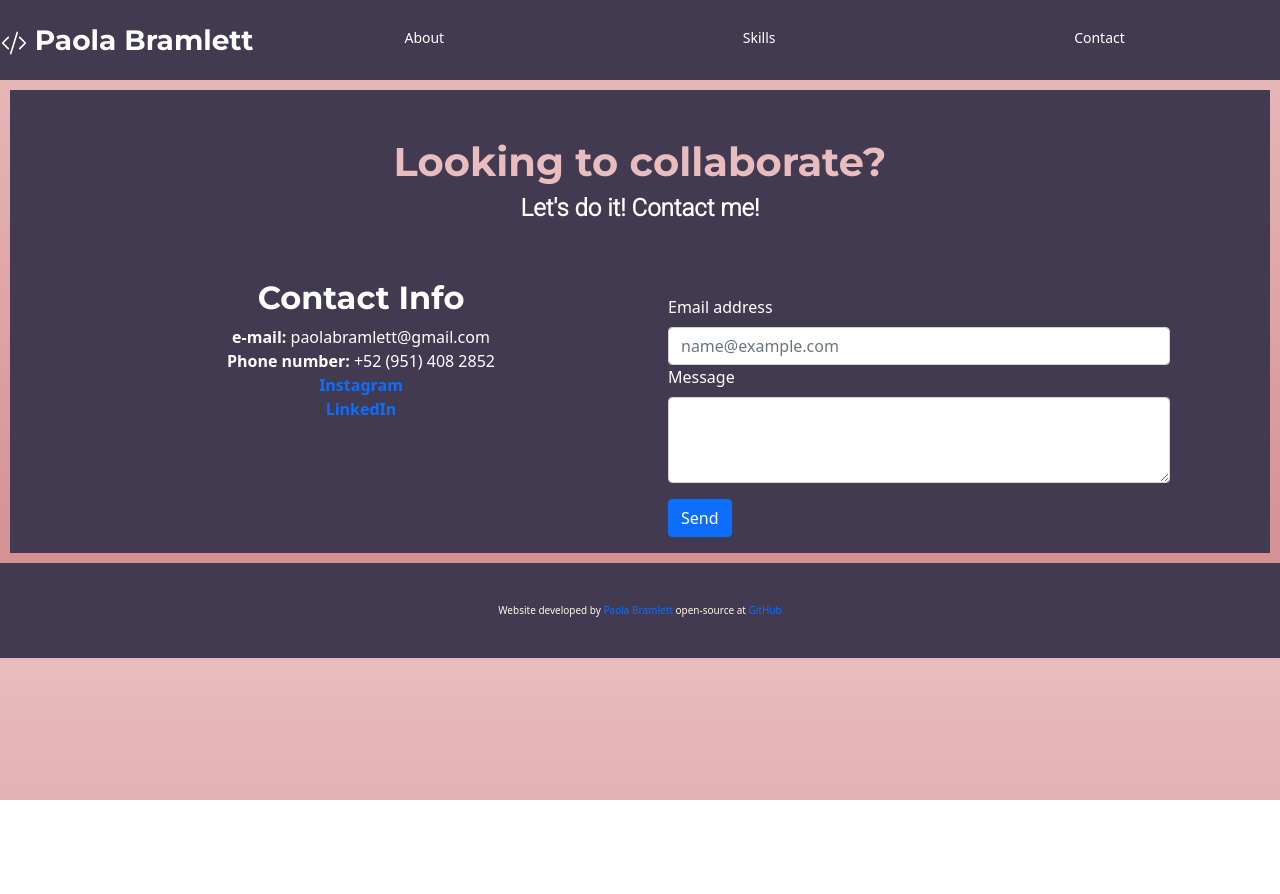
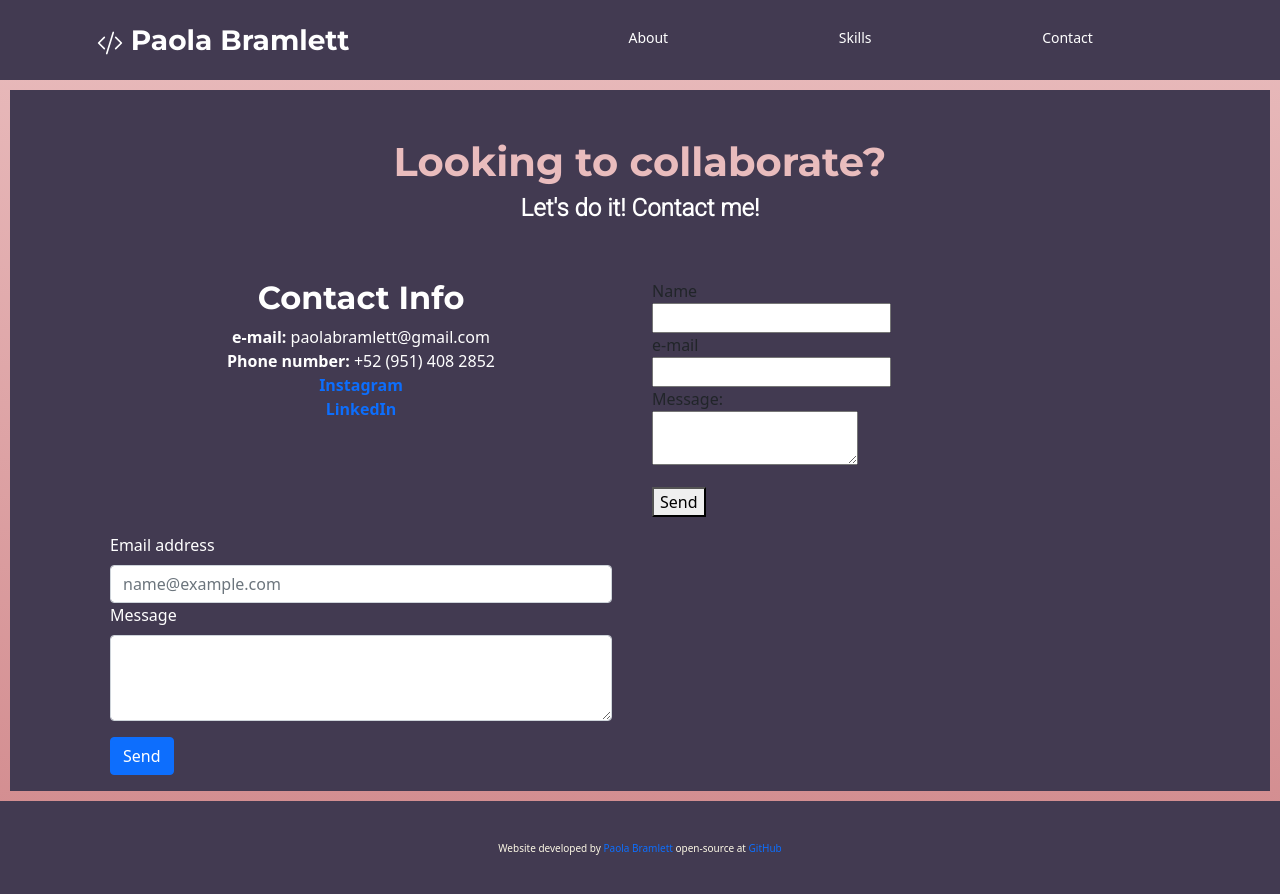
Before and after one commit to paolabramlett/Paola-Bramlett-Website, a React (Create React App) app: page /Contact in a window 1280 px wide. Before the commit the page ends 800 px from the top, so only its background shows below. Built offline with nearby package versions, Linux system fonts and the light colour scheme.

Commit message:
contact form netlify

```diff
--- a/src/App.css
+++ b/src/App.css
@@ -42,7 +42,7 @@ Image {
 }
 
 .nav-links {
-  width: 80%;
+  width: 50%;
   display: flex;
   justify-content: space-around;
   align-items: center;
--- a/src/Contact.js
+++ b/src/Contact.js
@@ -5,6 +5,7 @@ import Col from 'react-bootstrap/Col';
 import Form from 'react-bootstrap/Form';
 import Button from 'react-bootstrap/Button';
 import "./Contact.css";
+import ContactForm from "./ContactForm";
 
 export default function Contact() {
     return (
@@ -41,6 +42,9 @@ export default function Contact() {
                             </li>
                         </ul>
                     </Col>
+                    <Col>
+                    <ContactForm />
+                    </Col>
 
                     <Col>
                     <Form className="p-3">
--- /dev/null
+++ b/src/ContactForm.js
@@ -0,0 +1,38 @@
+import React from "react";
+
+export default function ContactForm (){
+    return (
+        <div>
+            <form
+            name="conact v1"
+            method="post"
+            data-netlify="true"
+            onSubmit="submit"
+            >
+                <input type="hidden" name="form-name" value="contact v1" />
+                <div>
+                    <label>Name <br />
+                        <input type="text" name="first-name" />
+                    </label>
+                    <br />
+                </div>
+                <div>
+                    <label htmlFor="email">e-mail <br />
+                    <input id="email" type="email" name="email" />
+                    </label>
+                    <br />
+                </div>
+
+                <div>
+                    <label> Message: <br />
+                        <textarea name="comments"></textarea>
+                    </label>
+                    <br />
+                </div>
+
+                <button variant="primary" type="submit" className="mt-3">Send</button>
+
+            </form>
+        </div>
+    )
+}
--- a/src/Skills.css
+++ b/src/Skills.css
@@ -6,5 +6,4 @@ p {
 Col {
     padding: 20px;
     max-width: 100%;
-    position: relative;
 }
```
Also changed, not shown: 1 other file (tests, documents, lock files or other folders).
